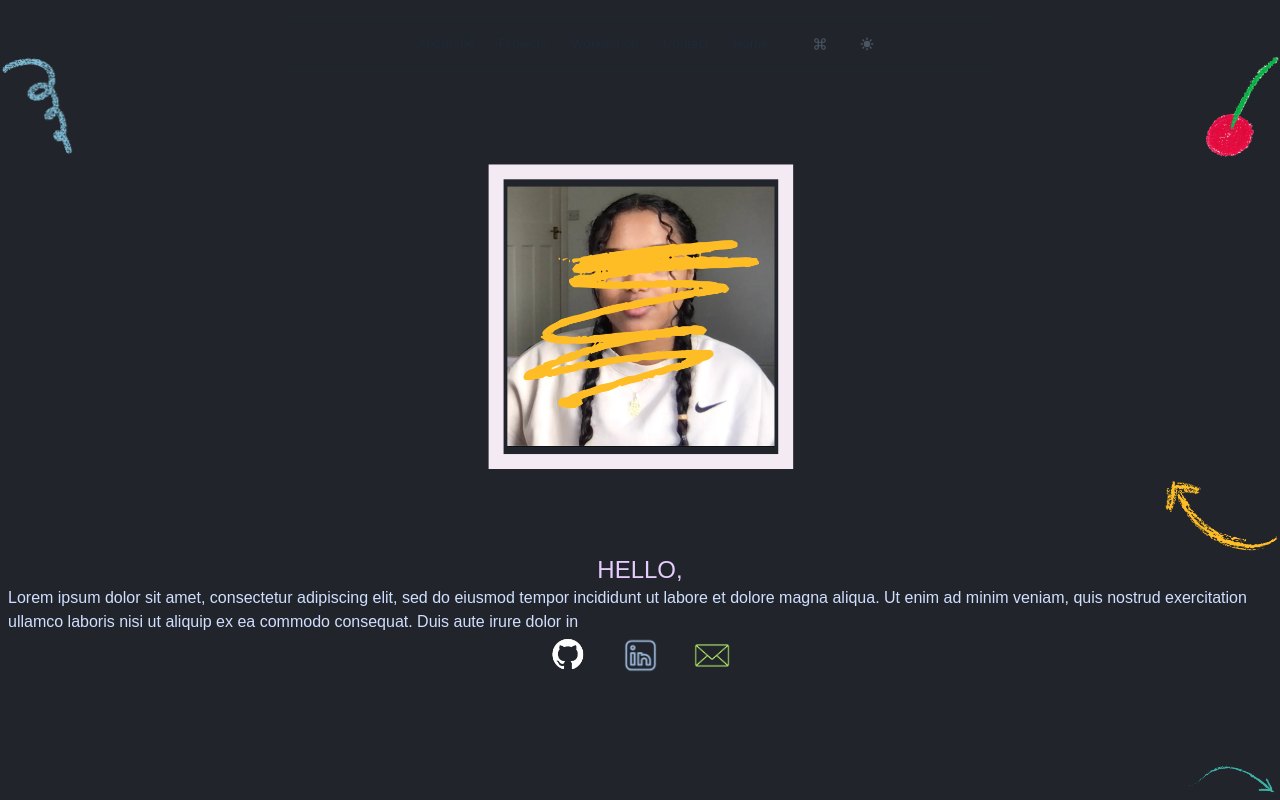
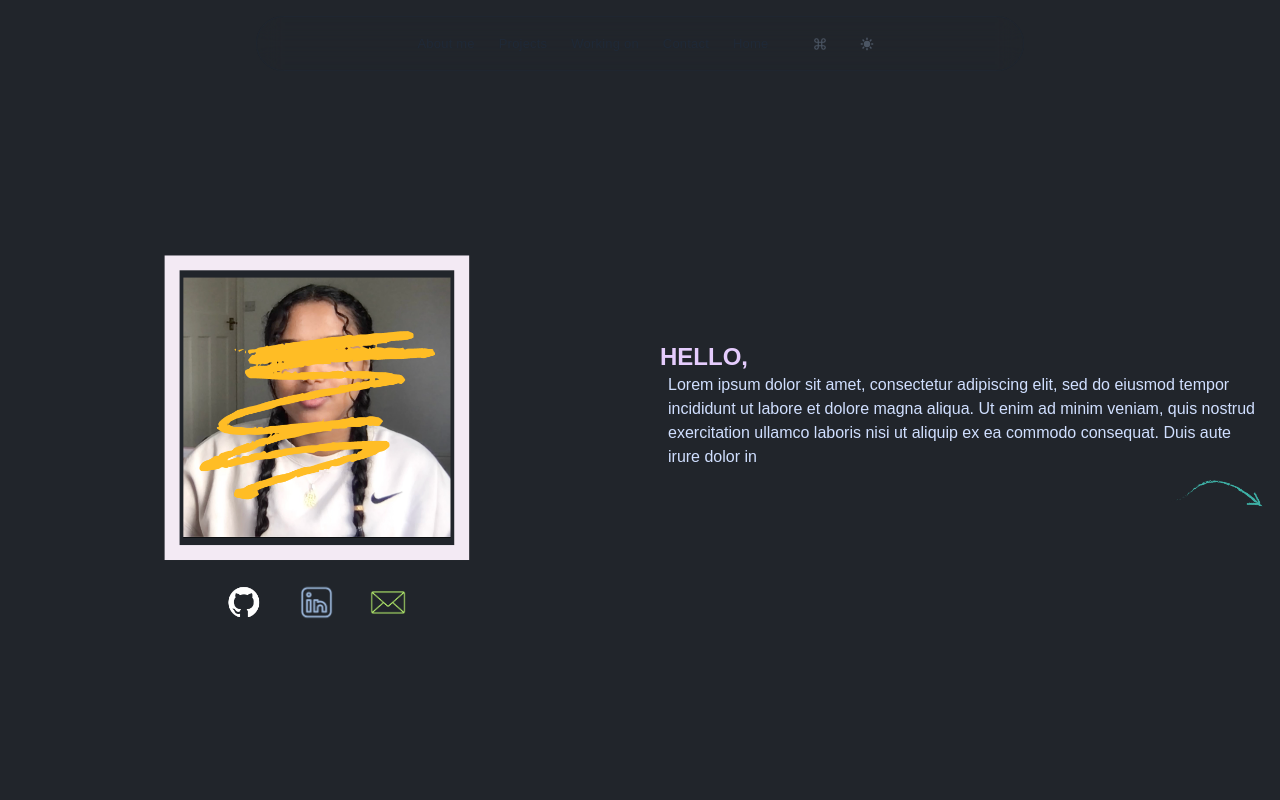
Before and after one commit to Selamkd/My-Portfolio, a Next.js app in the folder my-portfolio/: page /about in a window 1280 px wide. Built offline with nearby package versions, Linux system fonts and the light colour scheme.

Commit message:
animation slowed down for landing page

```diff
--- a/my-portfolio/components/Intro.jsx
+++ b/my-portfolio/components/Intro.jsx
@@ -11,29 +11,14 @@ import Me from '../public/me.png';
 import Link from 'next/link';
 const Intro = () => {
   return (
-    <div className=" w-[100%] h-screen flex flex-col items-center">
-      <div className="flex justify-between  w-full">
-        <Image src={Bluewave} alt="avatar pic" width={80} height={60} />
-        <Image src={Cherry} alt="avatar pic" width={80} height={60} />
+    <div className="grid grid-cols-1 md:grid-cols-2 gap-4 md:items-center w-full h-screen">
+      {/* Image and social links */}
+      <div className="md:flex md:flex-col md:items-center md:justify-center">
+        <div className="flex justify-between w-full mb-4"></div>
+        <div className="mb-4">
+          <Image src={Me} alt="avatar pic" width={320} height={200} />
         </div>
-      <div className="flex flex-col items-center justify-center">
-        <Image src={Me} alt="avatar pic" width={320} height={200} />
-        <Image
-          className="self-end"
-          src={YellowArrow}
-          alt="avatar pic"
-          width={120}
-          height={100}
-        />
-        <h1 className="bold text-purple text-2xl">HELLO,</h1>
-        <p className="text-off-white px-2">
-          Lorem ipsum dolor sit amet, consectetur adipiscing elit, sed do
-          eiusmod tempor incididunt ut labore et dolore magna aliqua. Ut enim ad
-          minim veniam, quis nostrud exercitation ullamco laboris nisi ut
-          aliquip ex ea commodo consequat. Duis aute irure dolor in{' '}
-        </p>
-      </div>
-      <div className="flex items-center justify-center px-3  gap-8 w-full">
+        <div className="flex items-center justify-center gap-8">
           <Link href="https://github.com/Selamkd">
             <Image src={Github} alt="avatar pic" width={40} height={30} />
           </Link>
@@ -44,13 +29,24 @@ const Intro = () => {
             <Image src={Mail} alt="avatar pic" width={40} height={30} />
           </Link>
         </div>
+      </div>
+      {/* Text and Arrow */}
+      <div className="md:px-3">
+        <h1 className="font-bold text-purple text-2xl">HELLO,</h1>
+        <p className="text-off-white px-2">
+          Lorem ipsum dolor sit amet, consectetur adipiscing elit, sed do
+          eiusmod tempor incididunt ut labore et dolore magna aliqua. Ut enim ad
+          minim veniam, quis nostrud exercitation ullamco laboris nisi ut
+          aliquip ex ea commodo consequat. Duis aute irure dolor in
+        </p>
         <Link
           href="/projects"
-        className="flex items-center justify-end w-full mt-auto"
+          className="flex items-center justify-end mt-auto"
         >
           <Image src={ArrowRight} alt="avatar pic" width={100} height={80} />
         </Link>
       </div>
+    </div>
   );
 };
 export default Intro;
--- a/my-portfolio/components/Portfolio.jsx
+++ b/my-portfolio/components/Portfolio.jsx
@@ -32,7 +32,7 @@ const LandingPage = () => {
     };
   }, [scrolled]);
   return (
-    <section className="w-full flex flex-col h-screen justify-center items-center relative">
+    <section className="w-full overflow-hidden flex flex-col h-screen justify-center items-center relative">
       {/* Sun icon */}
       {scrolled ? (
         <div className="absolute top-0 right-0">
@@ -46,9 +46,13 @@ const LandingPage = () => {
         animate={
           scrolled ? { scale: 0.5, x: '-40%', y: '-150%' } : { scale: 1 }
         }
+        transition={{ duration: 1, ease: 'easeInOut' }}
         className="flex items-center justify-center"
       >
-        <motion.div animate={scrolled ? { opacity: 0 } : { opacity: 1 }}>
+        <motion.div
+          animate={scrolled ? { opacity: 0 } : { opacity: 1 }}
+          transition={{ duration: 1, ease: 'easeInOut' }}
+        >
           {' '}
           <Image
             src={Heart}
@@ -69,17 +73,19 @@ const LandingPage = () => {
         animate={
           scrolled ? { scale: 1, x: '-170%', y: '-1000%' } : { scale: 1 }
         }
+        transition={{ duration: 1, ease: 'easeInOut' }}
       >
         <h3 className="text-2xl text-blue-100 text-center">
           Full-stack developer
         </h3>
       </motion.div>
       <motion.div
-        initial={{ x: '5%', y: '25%' }}
+        initial={{ x: '5%', y: '85%' }}
         animate={
           scrolled ? { scale: 1.3, x: '-150%', y: '-45%' } : { scale: 1 }
         }
-        className="absolute bottom-5 right-0  p-2 rounded-lg"
+        transition={{ duration: 1, ease: 'easeInOut' }}
+        className="absolute bottom-0 right-0  p-2 rounded-lg"
       >
         <Image src={Avatar} alt="avatar" width={400} height={350} />
       </motion.div>
@@ -89,9 +95,15 @@ const LandingPage = () => {
         animate={scrolled ? { scale: 1, opacity: 1 } : { scale: 1, opacity: 0 }}
         className="absolute  bottom-0 right-45"
       >
-        <svg class="arrows">
-          <path stroke-linecap="round" class="a1" d="M0 0 L20 22 L40 0"></path>
-        </svg>
+        <Link href="/about">
+          <svg class="arrows">
+            <path
+              stroke-linecap="round"
+              class="a1"
+              d="M0 0 L20 22 L40 0"
+            ></path>
+          </svg>
+        </Link>
       </motion.div>
     </section>
   );
--- a/my-portfolio/styles/globals.css
+++ b/my-portfolio/styles/globals.css
@@ -66,6 +66,7 @@ h2 {
   80% {
     opacity: 1;
     transform: translateY(50px);
+    color: #22b573;
   }
   100% {
     opacity: 0;
@@ -81,6 +82,7 @@ h2 {
   80% {
     opacity: 1;
     transform: translateY(50px);
+    color: #22b573;
   }
   100% {
     opacity: 0;
@@ -90,5 +92,5 @@ h2 {
 
 .arrows path.a1 {
   animation-delay: -0.5s;
-  -webkit-animation-delay: -0.5s; /* Safari and Chrome */
+  -webkit-animation-delay: -0.5s;
 }
```
Lines whose indentation alone changed are shown as unchanged.
